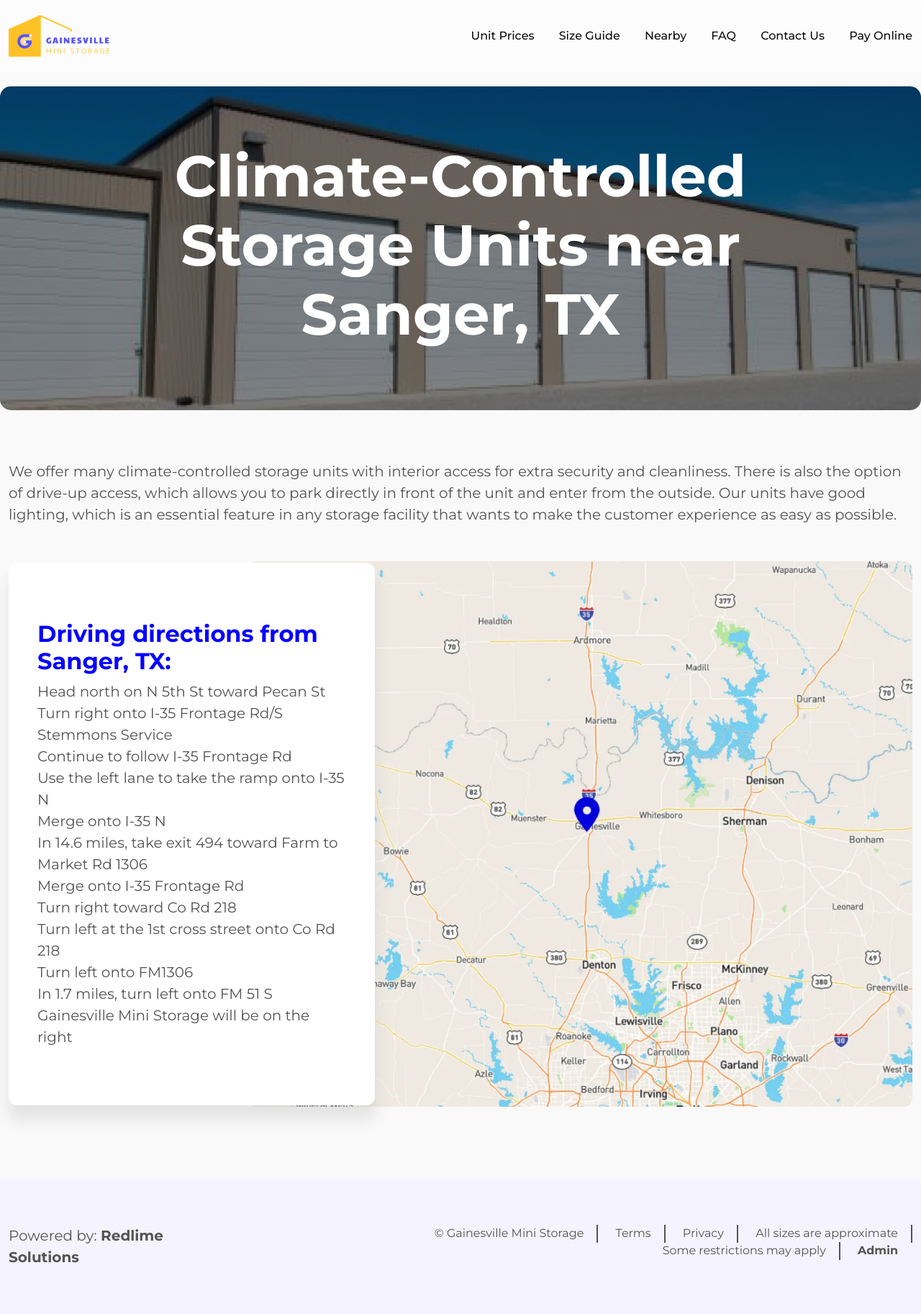
After one commit to obaedulislam/gainesville-mini-storage, a PHP site: page /nearby.php in a window 1280 px wide. The commit adds this page. Shown: the whole page at 72% size. Run offline with PHP 8.4, Linux system fonts and the light colour scheme.

Commit message:
Nearby page done

```diff
--- /dev/null
+++ b/css/scss/components/_nearby.scss
@@ -0,0 +1,23 @@
+/** =========================
+Nearby Page CSS Start
+========================= **/
+
+/** == Banner Section CSS Start == **/
+.banner-section {
+  &.nearby-banner {
+    .banner-container {
+      min-height: 450px;
+      background-image: linear-gradient(
+          180deg,
+          rgba(6, 6, 6, 0.5),
+          rgba(6, 6, 6, 0.5)
+        ),
+        url("../images/nearby/banner/banner.webp");
+    }
+  }
+}
+/** == Banner Section CSS End == **/
+
+/** =========================
+Nearby Page CSS End
+========================= **/
--- a/css/scss/components/_size-guide.scss
+++ b/css/scss/components/_size-guide.scss
@@ -29,6 +29,10 @@ Size Guide Page CSS Start
 
   .category-details {
     .single-unit {
+      padding: 0;
+      .wrapper {
+        padding: 20px 0;
+      }
       .unit-price-count {
         .price-count {
           .plus-minus {
@@ -57,6 +61,9 @@ Size Guide Page CSS Start
     //Unit heading css end
     .bed-room-content {
       padding: 40px 80px 20px;
+      border-top: 1px solid $gray-border;
+      border-left: 1px solid $gray-border;
+      border-right: 1px solid $gray-border;
       h5 {
         font-weight: 600;
         color: $blue;
--- a/css/scss/components/index.scss
+++ b/css/scss/components/index.scss
@@ -4,3 +4,4 @@
 @import "home";
 @import "unit-prices";
 @import "size-guide";
+@import "nearby";
--- a/css/style.css
+++ b/css/style.css
@@ -522,6 +522,10 @@ Size Guide Page CSS Start
   padding-bottom: 100px; }
   .storage-calculator-section .category ul {
     margin-top: 0; }
+  .storage-calculator-section .category-details .single-unit {
+    padding: 0; }
+    .storage-calculator-section .category-details .single-unit .wrapper {
+      padding: 20px 0; }
     .storage-calculator-section .category-details .single-unit .unit-price-count .price-count .plus-minus a i {
       font-size: 24px;
       color: #0601ff; }
@@ -538,7 +542,10 @@ Size Guide Page CSS Start
       font-size: 16px;
       font-weight: 500; }
   .storage-calculator-section .category-details .bed-room-content {
-    padding: 40px 80px 20px; }
+    padding: 40px 80px 20px;
+    border-top: 1px solid #bfbfbf;
+    border-left: 1px solid #bfbfbf;
+    border-right: 1px solid #bfbfbf; }
     .storage-calculator-section .category-details .bed-room-content h5 {
       font-weight: 600;
       color: #0601ff; }
@@ -553,5 +560,17 @@ Size Guide Page CSS Start
 /** =========================
 Size Guide Page CSS End
 ========================= **/
+/** =========================
+Nearby Page CSS Start
+========================= **/
+/** == Banner Section CSS Start == **/
+.banner-section.nearby-banner .banner-container {
+  min-height: 450px;
+  background-image: linear-gradient(180deg, rgba(6, 6, 6, 0.5), rgba(6, 6, 6, 0.5)), url("../images/nearby/banner/banner.webp"); }
+
+/** == Banner Section CSS End == **/
+/** =========================
+Nearby Page CSS End
+========================= **/
 
 /*# sourceMappingURL=style.css.map */
--- a/header.php
+++ b/header.php
@@ -8,8 +8,8 @@
           <ul class="navigation">
             <li><a href="unit-prices.php">Unit Prices</a></li>
             <li><a href="size-guide.php">Size Guide</a></li>
-            <li><a href="">Nearby</a></li>
-            <li><a href="">FAQ</a></li>
+            <li><a href="nearby.php">Nearby</a></li>
+            <li><a href="faq.php">FAQ</a></li>
             <li><a href="">Contact Us</a></li>
             <li><a href="">Pay Online</a></li>
           </ul>
--- /dev/null
+++ b/nearby.php
@@ -0,0 +1,81 @@
+<!DOCTYPE html>
+<html lang="en">
+
+  <!--|| Bundle File Start ||-->
+  <?php include "bundle.php" ?>
+  <!--|| Bundle File End ||-->
+
+
+<body>
+  <!--|| Header Section Start ||-->
+  <?php include "header.php" ?>
+  <!--|| Header Section End ||-->
+
+
+  <!--|| Main Section Start ||-->
+  <main>
+    <!--|| Banner Section Start ||-->
+      <section class="banner-section nearby-banner">
+        <div class="banner-container text-center ">
+          <div class="row banner-content">
+              <h2>Climate-Controlled<br> Storage Units near<br> Sanger, TX</h2>
+          </div>
+        </div>
+      </section>
+    <!--|| Banner Section End ||-->
+
+
+    <!--|| Location Section Start ||-->
+    <section class="location-section location-bg-none first-padding overflow-hidden">
+      <div class="container">
+        <div class="row">
+            <p>We offer many climate-controlled storage units with interior access for extra security and cleanliness. There is also the option of drive-up access, which allows you to park directly in front of the unit and enter from the outside. Our units have good lighting, which is an essential feature in any storage facility that wants to make the customer experience as easy as possible.</p>
+        </div>
+        <!--Page small description End-->
+
+        <div class="storage-unit first-padding">
+          <div class="row">
+            <div class="col-md-5 d-flex align-items-center">
+              <div class="map-wrapper">
+                <div class="map-content">
+                  <h5>Driving directions from Sanger, TX:</h5>
+                  <p>Head north on N 5th St toward Pecan St</p>
+                  <p>Turn right onto I-35 Frontage Rd/S Stemmons Service</p>
+                  <p>Continue to follow I-35 Frontage Rd</p>
+                  <p>Use the left lane to take the ramp onto I-35 N</p>
+                  <p>Merge onto I-35 N</p>
+                  <p>In 14.6 miles, take exit 494 toward Farm to Market Rd 1306</p>
+                  <p>Merge onto I-35 Frontage Rd</p>
+                  <p>Turn right toward Co Rd 218</p>
+                  <p>Turn left at the 1st cross street onto Co Rd 218</p>
+                  <p>Turn left onto FM1306</p>
+                  <p>In 1.7 miles, turn left onto FM 51 S</p>
+                  <p>Gainesville Mini Storage will be on the right</p>
+                </div>
+              </div>
+            </div>
+            <div class="col-md-7">
+              <div class=" map-two-img">
+                <img src="images/nearby/location/map.webp" class="img-fluid" alt="Location">
+              </div>
+            </div>
+
+          </div>
+        </div>
+        <!-- Location End -->
+
+
+      </div>
+    </section>
+    <!--|| Location Section End ||-->
+
+
+  </main>
+  <!--|| Main Section End ||-->
+
+   <!--|| Footer Section Start ||-->
+  <?php include "footer.php" ?>
+  <!--|| Footer Section End ||-->
+
+</body>
+</html>
```
Also changed, not shown: faqs.php (added, +34 -0 lines), size-guide.php (+7 -2 lines), images/nearby/banner/banner.webp (added), images/nearby/location/map.webp (added), 1 other file. Lines whose indentation alone changed are shown as unchanged.
